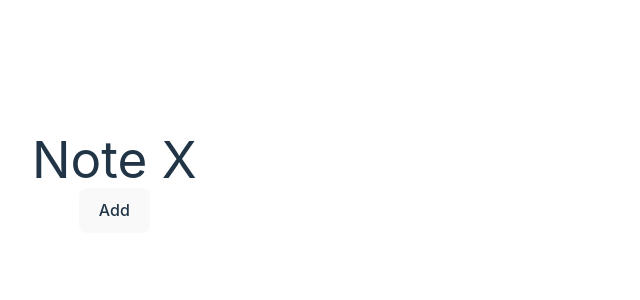
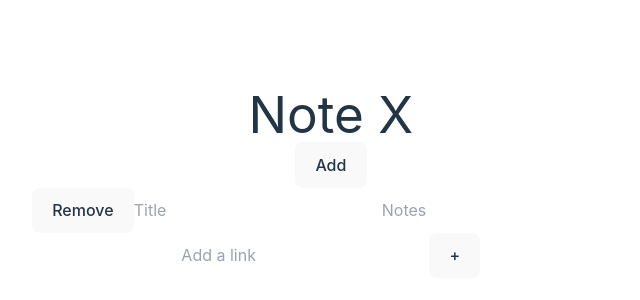
Before and after one commit to FarhanaUK/Note-X, a React (Vite) app: page / in a window 1280 px wide. Shown: the part 218-518 px from the top of the page, without its empty margins (0-640 px from the left). Built offline with nearby package versions, Linux system fonts and the light colour scheme.

Commit message:
errors fixed

```diff
--- a/src/App.jsx
+++ b/src/App.jsx
@@ -4,7 +4,7 @@ import {faTrash} from "@fortawesome/free-solid-svg-icons";
 import './App.css'
 
 const ADD_LINK = "ADD_LINK";
-const DELETE_LINK = "DELETE";
+const DELETE_LINK = "DELETE_LINK";
 const ADD_NEW_SECTION = "ADD_NEW_SECTION";
 const DELETE_SECTION = "DELETE_SECTION";
 const UPDATE_SECTION = "UPDATE_SECTION";
@@ -15,7 +15,9 @@ const MESSAGE = "MESSAGE";
 
 const initialValue = {
   message: "",
-  sections: [],
+  sections: [
+    { subject: "", notes: "", url: [] }
+  ],
 };
 
 const reducer = (state, action) => {
@@ -40,6 +42,7 @@ const reducer = (state, action) => {
       return {...state, sections: updatedSections};
     }
     case DELETE_SECTION:
+
       return {...state, sections: state.sections.filter((_, i)=> i !== action.payload)}
     case MESSAGE: {
       return { ...state, message: action.payload };
@@ -57,22 +60,21 @@ function App() {
   }
 
   const onChange = (idx, e) => {
-    dispatch({type: UPDATE_SECTION
-    });
-    console.log("button clicked");
+    dispatch({type: UPDATE_SECTION, payload: { idx, field: e.target.name, value: e.target.value}});
+
   };
 
-  const onSubmit = (evt) => {
-    evt.preventDefault();
-    console.log("button clicked");
-    const newUrl = evt.target.elements.url.value.trim();
+  const onSubmit = (e, idx) => {
+    e.preventDefault();
 
-    if (!newUrl) {
+    const url = e.target.elements.url.value.trim();
+
+    if (!url) {
       dispatch({ type: MESSAGE, payload: "You must add a link" });
       return;
     }
-    dispatch({ type: ADD_LINK, payload: newUrl });
-    evt.target.elements.url.value = "";
+    dispatch({ type: ADD_LINK, payload: {idx, url} });
+    e.target.elements.url.value = "";
   };
   return (
 
@@ -84,15 +86,15 @@ function App() {
     {state.sections.map((section, sectionIdx) => (
       <div key={sectionIdx} className="mb-4 p-4 border border-gray-300 rounded">
       <button onClick={() => dispatch({type: DELETE_SECTION, payload: sectionIdx})}
-      className="text-red-500 bg-violet-950 hover:text-red-700 mb-2">Remove</button>
+      className="ml-2 text-white bg-violet-950 hover:text-green-200">Remove</button>
 
 
           <input
             name="subject"
             placeholder="Title"
             type="text"
-            onChange={onChange}
-            value={state.subject}
+            onChange={(e) => onChange(sectionIdx, e)}
+            value={section.subject}
             className="w-full p-2 mb-2 border border-gray-300 rounded focus:outline-none focus:ring-2 focus:ring-blue-500 font-bold"
           />
 
@@ -100,8 +102,8 @@ function App() {
             name="notes"
             placeholder="Notes"
             type="text"
-            onChange={onChange}
-            value={state.notes}
+            onChange={(e) => onChange(sectionIdx, e)}
+            value={section.notes}
             className="w-full h-24 p-2 mb-2 border border-gray-300 rounded focus:outline-none focus:ring-2 focus:ring-blue-500"
           />
 
@@ -123,10 +125,10 @@ function App() {
           </div>
           </form>
 
-
+          {section.url.length > 0 && (
             <ul className="list-disc pl-5">
-              {section.url.map((link, urlIdx) => {
-                 <li
+              {section.url.map((link, urlIdx) =>
+                 (<li
                     key={urlIdx}
                     className="flex justify-between items-center mb-2"
                   >
@@ -140,20 +142,27 @@ function App() {
                     </a>
                     <button
                       onClick={() => {
-                        dispatch({ type: DELETE_LINK, payload: urlIdx });
+                        dispatch({ type: DELETE_LINK, payload: { sectionIdx, urlIdx } });
                       }}
                       className="ml-2 text-red-500 bg-violet-950 hover:text-red-700"
                     >
                       <FontAwesomeIcon icon={faTrash} />
                     </button>
-                  </li>
-                 })}
+                  </li>)
+                 )}
+
             </ul>
+            )}
           </div>
 
   ))}
+      {state.message && (
+        <div className="text-red-500 mt-2">
+          {state.message}
+        </div>
+        )}
+</div>
 
-</div>
   );
 }
 
```
Also changed, not shown: public/manifest.json.
